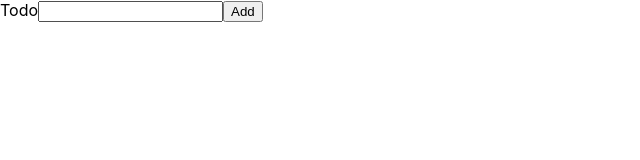
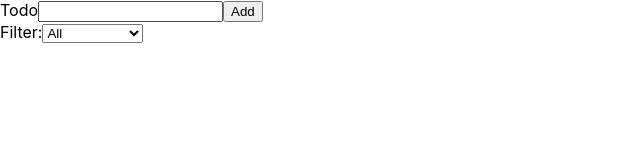
Before and after one commit to ahuth/learn-recoil, a React (Create React App) app: page / in a window 1280 px wide. Shown: the top 160 px of the page, without its empty margins (0-640 px from the left). Built offline with nearby package versions, Linux system fonts and the light colour scheme.

Commit message:
Add filters

```diff
--- a/src/components/TodoList.tsx
+++ b/src/components/TodoList.tsx
@@ -2,6 +2,7 @@ import React from 'react';
 import { useRecoilValue } from 'recoil';
 import TodoItem from './TodoItem';
 import TodoItemCreator from './TodoItemCreator';
+import TodoListFilters from './TodoListFilters';
 import { filteredTodoListState } from '../selectors';
 
 export default function TodoList() {
@@ -10,6 +11,7 @@ export default function TodoList() {
   return (
     <div>
       <TodoItemCreator />
+      <TodoListFilters />
       {todoList.map((todoItem) => (
         <TodoItem key={todoItem.id} item={todoItem} />
       ))}
--- /dev/null
+++ b/src/components/TodoListFilters.tsx
@@ -0,0 +1,18 @@
+import React from 'react';
+import { useRecoilState } from 'recoil';
+import { todoListFilterState } from '../atoms';
+
+export default function TodoListFilters() {
+  const [filter, setFilter] = useRecoilState(todoListFilterState);
+
+  return (
+    <div>
+      Filter:
+      <select value={filter} onChange={(event) => setFilter(event.target.value)}>
+        <option value="Show All">All</option>
+        <option value="Show Completed">Completed</option>
+        <option value="Show Uncompleted">Uncompleted</option>
+      </select>
+    </div>
+  );
+}
```
